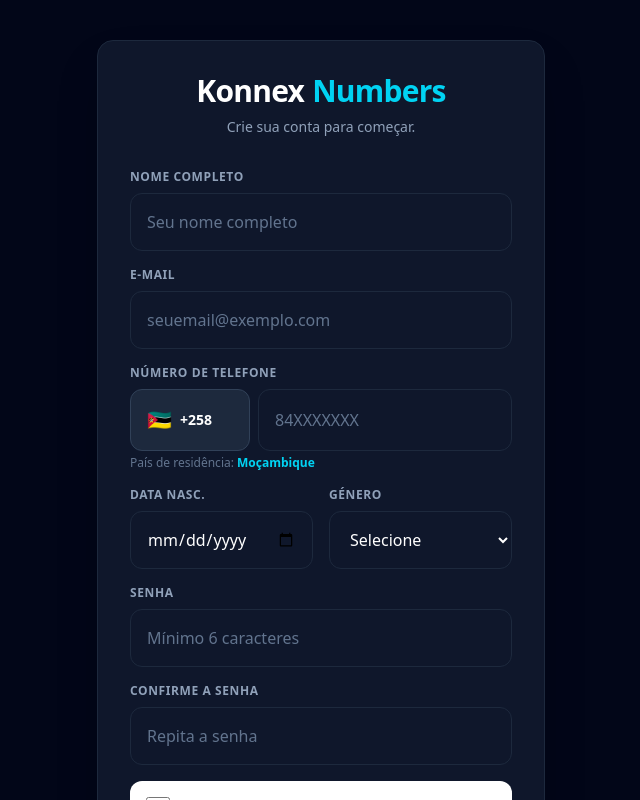
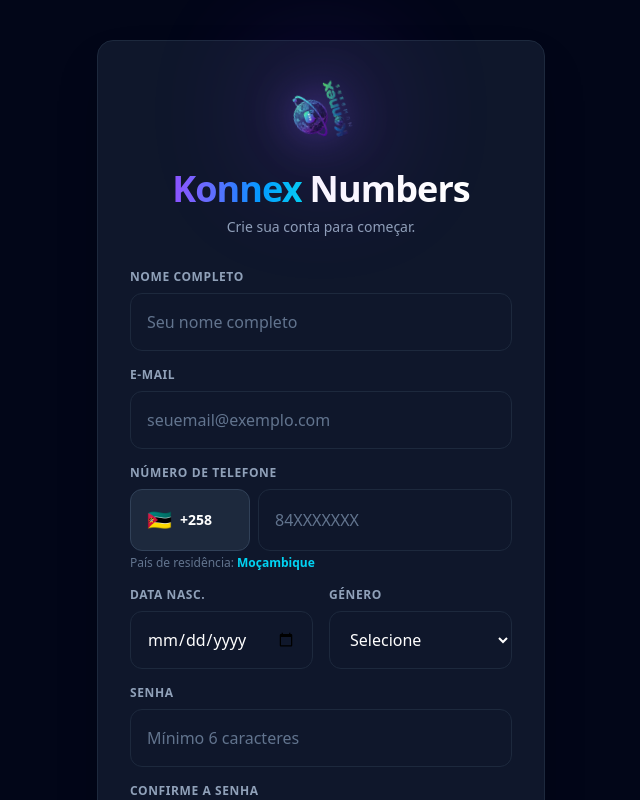
Before and after one commit to Tiagojose1/konnex-numbers, a Next.js app: page /registo in a window 1280 px wide. Shown: the top 800 px of the page, without its empty margins (319-959 px from the left). Built offline with nearby package versions, Linux system fonts and the light colour scheme.

Commit message:
Atualizar logotipos transparentes, ecra de loading azul e design do registo

```diff
--- a/src/app/registo/page.tsx
+++ b/src/app/registo/page.tsx
@@ -6,7 +6,7 @@ import Link from 'next/link';
 import { supabase } from '@/lib/supabase';
 import { useRouter } from 'next/navigation';
 import { toast } from 'sonner';
-import { countries, Country } from '@/data/countries'; // 🆕 Importar a lista de países
+import { countries, Country } from '@/data/countries';
 
 export default function RegistoPage() {
   const router = useRouter();
@@ -21,13 +21,13 @@ export default function RegistoPage() {
   const [captcha, setCaptcha] = useState(false);
   const [loading, setLoading] = useState(false);
 
-  // 🆕 Estado do País Selecionado
+  // Estado do País Selecionado
   const [paisSelecionado, setPaisSelecionado] = useState<Country>(
     countries.find(c => c.id === 'mz') || countries[0] // Padrão: Moçambique
   );
   const [telefone, setTelefone] = useState('');
 
-  // 🆕 Estado do Modal de Países
+  // Estado do Modal de Países
   const [modalPaisAberto, setModalPaisAberto] = useState(false);
   const [pesquisaPais, setPesquisaPais] = useState('');
 
@@ -37,7 +37,7 @@ export default function RegistoPage() {
     c.code.includes(pesquisaPais)
   );
 
-  // 🆕 Quando o utilizador escolhe um país no modal
+  // Quando o utilizador escolhe um país no modal
   const handleSelecionarPais = (pais: Country) => {
     setPaisSelecionado(pais);
     setModalPaisAberto(false);
@@ -54,7 +54,6 @@ export default function RegistoPage() {
     setLoading(true);
     const toastId = toast.loading('A criar a sua conta...');
 
-    // A moeda é definida automaticamente com base no país escolhido
     const moedaEscolhida = paisSelecionado.currency;
 
     const { data, error } = await supabase.auth.signUp({
@@ -63,10 +62,10 @@ export default function RegistoPage() {
       options: {
         data: {
           nome_completo: nome,
-          telefone: `${paisSelecionado.code} ${telefone}`, // Junta o DDI ao número
+          telefone: `${paisSelecionado.code} ${telefone}`,
           currency: moedaEscolhida,
           data_nascimento: dataNascimento,
-          pais_residencia: paisSelecionado.name, // 🆕 Preenchido automaticamente
+          pais_residencia: paisSelecionado.name,
           genero: genero
         }
       }
@@ -94,10 +93,25 @@ export default function RegistoPage() {
     <div className="min-h-screen bg-slate-950 flex items-center justify-center p-4 font-sans py-10">
       <div className="max-w-md w-full bg-slate-900 p-8 rounded-2xl shadow-2xl border border-slate-800">
 
-        <div className="text-center mb-8">
-          <h1 className="text-3xl font-extrabold tracking-tight mb-2">
-            <span className="text-white">Konnex</span>
-            <span className="text-cyan-400 ml-2">Numbers</span>
+        {/* 🆕 CABEÇALHO IGUAL AO DA PÁGINA DE LOGIN */}
+        <div className="text-center mb-8 flex flex-col items-center">
+
+          <div className="relative flex justify-center mb-4">
+            <div className="absolute top-1/2 left-1/2 -translate-x-1/2 -translate-y-1/2 w-24 h-24 bg-violet-600 rounded-full blur-3xl brilho-pulsante"></div>
+            <img
+              src="/globo.png"
+              alt="Globo Konnex"
+              className="w-20 h-20 relative z-10 globo-girando object-contain"
+            />
+          </div>
+
+          <h1 className="text-4xl font-extrabold tracking-tight mb-2 flex items-center gap-2">
+            <span className="bg-gradient-to-r from-violet-500 via-blue-500 to-cyan-400 bg-clip-text text-transparent">
+              Konnex
+            </span>
+            <span className="text-white">
+              Numbers
+            </span>
           </h1>
           <p className="text-slate-400 text-sm">Crie sua conta para começar.</p>
         </div>
@@ -113,12 +127,10 @@ export default function RegistoPage() {
             <input type="email" value={email} onChange={(e) => setEmail(e.target.value)} placeholder="seuemail@exemplo.com" className={inputClass} required />
           </div>
 
-          {/* 🆕 Campo de Telefone com Seletor de Países */}
+          {/* Campo de Telefone com Seletor de Países */}
           <div>
             <label className="block text-xs font-bold text-slate-400 uppercase tracking-wider mb-2">Número de Telefone</label>
             <div className="flex gap-2">
-
-              {/* Botão que abre o Modal de Países */}
               <button
                 type="button"
                 onClick={() => setModalPaisAberto(true)}
@@ -130,7 +142,6 @@ export default function RegistoPage() {
 
               <input type="tel" value={telefone} onChange={(e) => setTelefone(e.target.value)} placeholder="84XXXXXXX" className={`${inputClass} flex-1`} required />
             </div>
-            {/* 🆕 Mostra o país de residência inferido automaticamente */}
             <p className="text-xs text-slate-500 mt-1">País de residência: <span className="text-cyan-400 font-bold">{paisSelecionado.name}</span></p>
           </div>
 
@@ -177,18 +188,16 @@ export default function RegistoPage() {
         </div>
       </div>
 
-      {/* 🆕 MODAL DE SELEÇÃO DE PAÍS COM LUPA DE PESQUISA */}
+      {/* MODAL DE SELEÇÃO DE PAÍS COM LUPA DE PESQUISA */}
       {modalPaisAberto && (
         <div className="fixed inset-0 bg-black/80 flex items-center justify-center p-4 z-[100] backdrop-blur-sm">
           <div className="bg-white w-full max-w-md rounded-2xl flex flex-col max-h-[80vh] overflow-hidden shadow-2xl">
 
-            {/* Cabeçalho do Modal */}
             <div className="p-4 border-b border-gray-200 bg-gray-50 flex justify-between items-center">
               <h3 className="font-bold text-gray-800">Selecione o País</h3>
               <button onClick={() => setModalPaisAberto(false)} className="text-gray-500 hover:text-gray-800 text-2xl">&times;</button>
             </div>
 
-            {/* Barra de Pesquisa (Lupa) */}
             <div className="p-4 bg-white border-b border-gray-100">
               <div className="relative">
                 <span className="absolute left-3 top-1/2 -translate-y-1/2 text-gray-400">🔍</span>
@@ -203,7 +212,6 @@ export default function RegistoPage() {
               </div>
             </div>
 
-            {/* Lista de Países com Scroll */}
             <div className="flex-1 overflow-y-auto p-2">
               {paisesFiltrados.length > 0 ? (
                 paisesFiltrados.map((pais) => (
```
Also changed, not shown: public/incon.png (renamed from public/incon-k.png).
